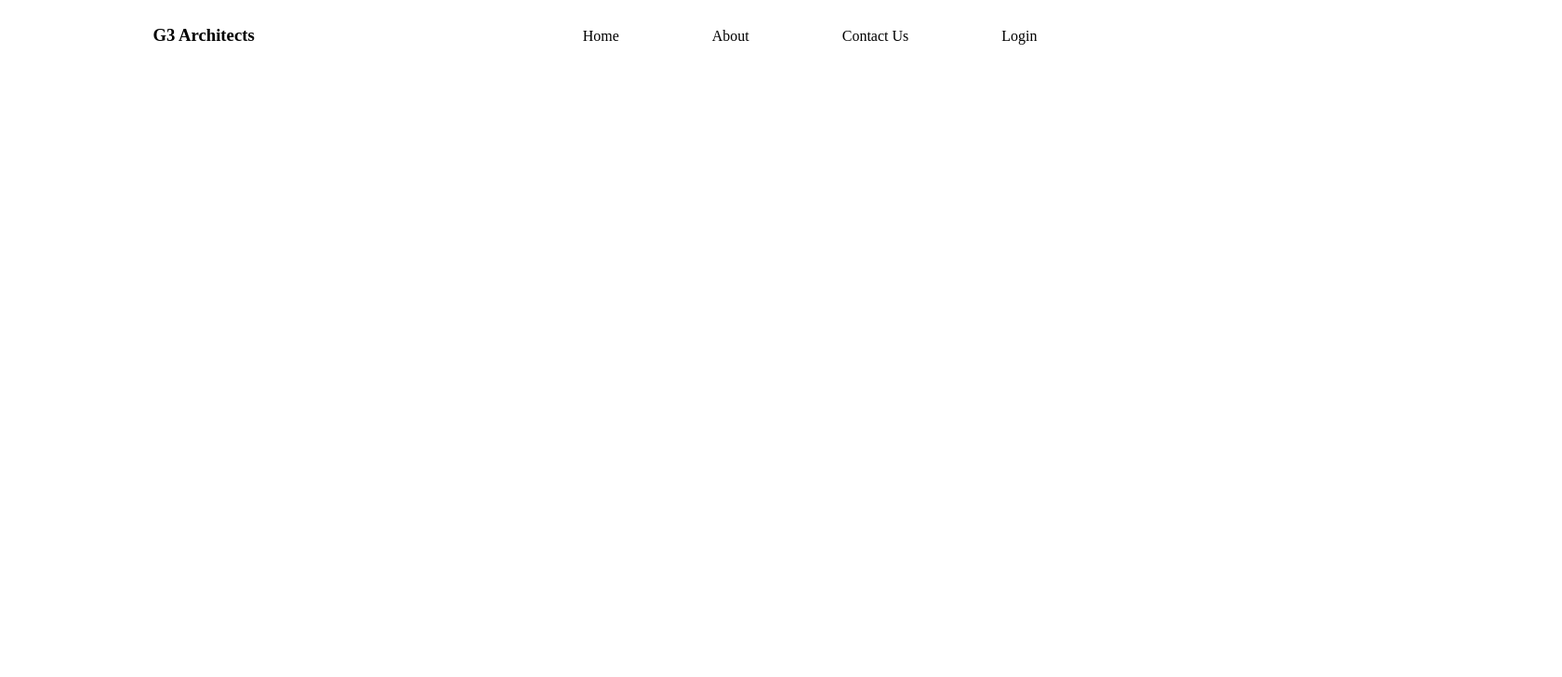
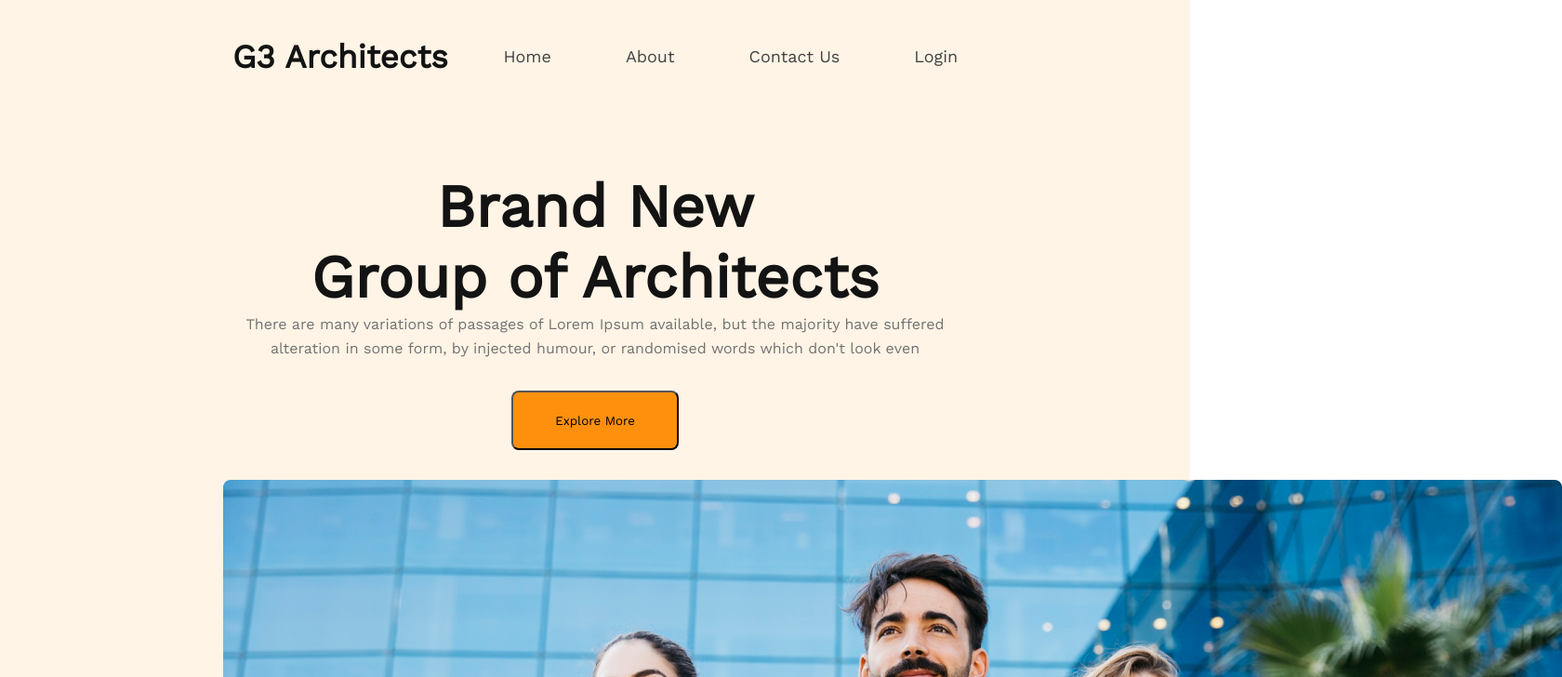
Before and after one commit to momo2396/G3-Architects-Responsive, a plain HTML site: page index.html in a window 1280 px wide. Shown: the top 728 px of the page at 93% size, 1680 px wide, since content can reach past the window. Drawn offline with nearby package versions, Linux system fonts and the light colour scheme.

Commit message:
banner content added

```diff
--- a/index.html
+++ b/index.html
@@ -21,6 +21,16 @@
                 </ul>
             </div>
         </nav>
+        <div class="banner">
+            <h1 class="banner-title">Brand New<br> Group of Architects</h1>
+            <div class="banner-desc">
+                There are many variations of passages of Lorem Ipsum available, but the majority have suffered alteration in some form, by injected humour, or randomised words which don't look even
+            </div>
+            <div id="banner-btn">
+                <button class="btn-primary">Explore More</button>
+            </div>
+            <img src="images/banner.png" alt="">
+        </div>
     </header>
 </body>
 </html>
--- a/style.css
+++ b/style.css
@@ -1,14 +1,66 @@
+@import url("https://fonts.googleapis.com/css2?family=Work+Sans:wght@300;400&display=swap");
+
 * {
-  font-family: Work Sans;
+  font-family: "Work Sans", sans-serif;
+  margin: 0px;
+  margin-left: auto;
+  margin-right: auto;
+}
+.btn-primary {
+  width: 180px;
+  height: 64px;
+  border-radius: 8px;
+  background: #ff900e;
+}
+header {
+  background-color: rgba(255, 144, 14, 0.1);
+  padding: 40px 240px;
 }
 nav {
   display: flex;
-  align-items: first baseline;
-  justify-content: space-around;
+  align-items: center;
+  justify-content: space-between;
+}
+.nav-title {
+  font-size: 30px;
+  font-style: normal;
+  font-weight: 700;
+  line-height: normal;
+  color: #131313;
 }
 .nav-elements > ul {
+  display: flex;
+  gap: 80px;
+}
+.nav-elements > ul > li {
   list-style: none;
-  display: flex;
-  gap: 100px;
-  /* padding-right: 240px; */
+  font-size: 18px;
+  font-style: normal;
+  font-weight: 500;
+  line-height: 26px;
+  color: #424242;
 }
+.banner {
+  padding-top: 102px;
+  text-align: center;
+}
+.banner-title {
+  color: var(--dark-01, #131313);
+  font-size: 64px;
+  font-style: normal;
+  font-weight: 700;
+  line-height: normal;
+}
+.banner-desc {
+  color: #727272;
+  font-size: 16px;
+  font-style: normal;
+  font-weight: 400;
+  line-height: 26px;
+}
+#banner-btn {
+  /* padding-top: 32px;
+  padding-bottom: 50px; */
+  margin-top: 32px;
+  margin-bottom: 32px;
+}
```
